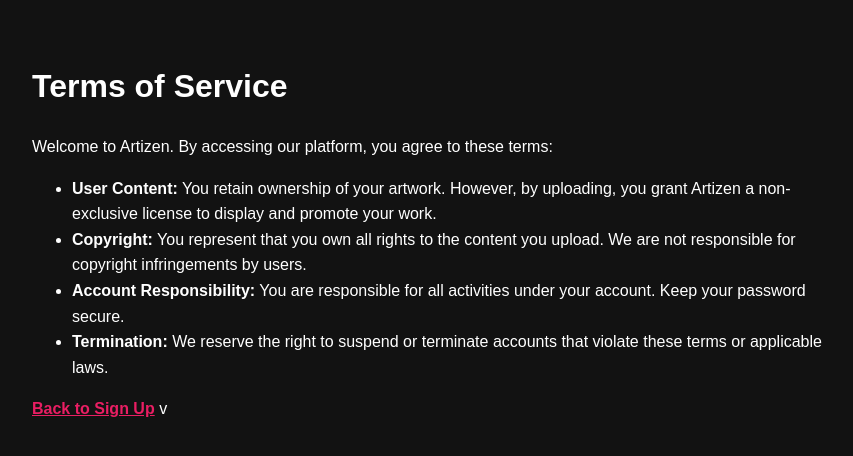
After one commit to 55RoronoaZoro55/artizen-projesi, a Flask app: page /terms in a window 1280 px wide. The commit adds this page. Shown: the top 456 px of the page, without its empty margins (208-1061 px from the left). Run offline with Flask 3, Linux system fonts and the light colour scheme.

Commit message:
Add terms.html, privacy.html and update app.py routes

```diff
--- a/app.py
+++ b/app.py
@@ -1,18 +1,36 @@
-from flask import Flask, render_template
+from flask import Flask, render_template, request
 
-app = Flask(__name__, static_folder='static')
+app = Flask(__name__)
 
+# Ana sayfa
 @app.route('/')
 def index():
     return render_template('index.html')
 
+# Kayıt sayfası
+@app.route('/signup', methods=['GET', 'POST'])
+def signup():
+    if request.method == 'POST':
+        # Burada kullanıcı bilgilerini alıp işleyeceğiz (ileride buraya mail doğrulama gelecek)
+        username = request.form.get('username')
+        email = request.form.get('email')
+        # ... kayıt mantığı burada olacak
+        return "Sign Up form received!"
+    return render_template('signup.html')
+
+# Giriş sayfası
 @app.route('/login')
 def login():
     return render_template('login.html')
 
-@app.route('/signup')
-def signup():
-    return render_template('signup.html')
+# Hukuki Sayfalar
+@app.route('/terms')
+def terms():
+    return render_template('terms.html')
+
+@app.route('/privacy')
+def privacy():
+    return render_template('privacy.html')
 
 if __name__ == '__main__':
     app.run(debug=True)
--- /dev/null
+++ b/templates/terms.html
@@ -0,0 +1,14 @@
+<!DOCTYPE html>
+<html lang="en">
+<body style="background:#121212; color:white; padding:40px; font-family:sans-serif; line-height:1.6; max-width:800px; margin:auto;">
+    <h1>Terms of Service</h1>
+    <p>Welcome to Artizen. By accessing our platform, you agree to these terms:</p>
+    <ul>
+        <li><strong>User Content:</strong> You retain ownership of your artwork. However, by uploading, you grant Artizen a non-exclusive license to display and promote your work.</li>
+        <li><strong>Copyright:</strong> You represent that you own all rights to the content you upload. We are not responsible for copyright infringements by users.</li>
+        <li><strong>Account Responsibility:</strong> You are responsible for all activities under your account. Keep your password secure.</li>
+        <li><strong>Termination:</strong> We reserve the right to suspend or terminate accounts that violate these terms or applicable laws.</li>
+    </ul>
+    <a href="/signup" style="color:#e91e63; font-weight:bold;">Back to Sign Up</a>
+</body>
+</html>v
```
Also changed, not shown: templates/privacy.html (added, +14 -0 lines), templates/signup.html (+2 -25 lines).
